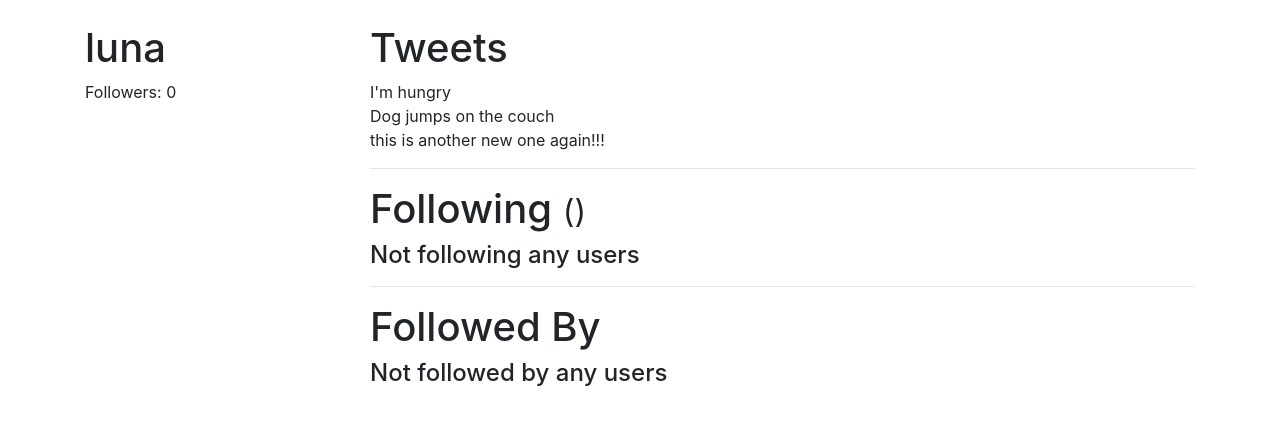
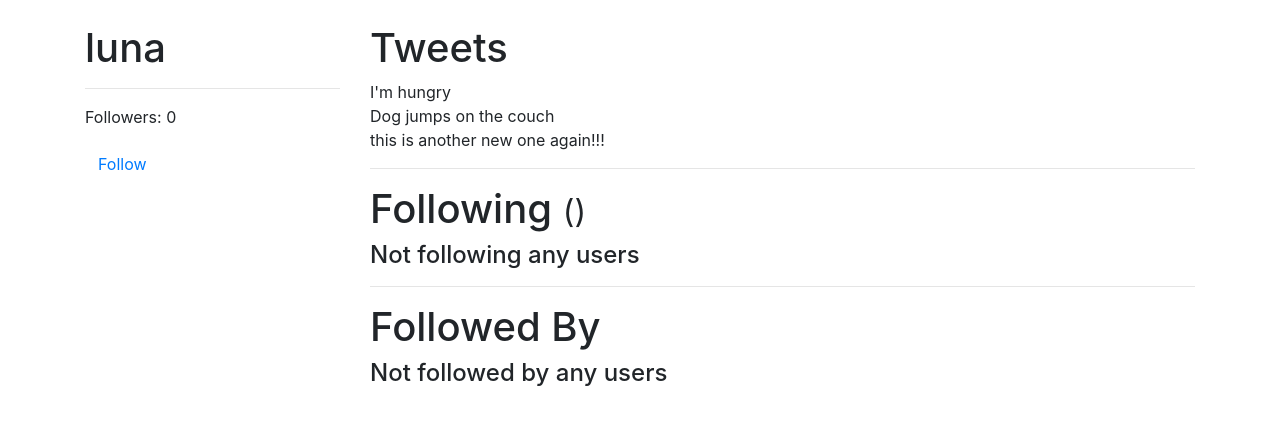
Before and after one commit to kchiv/tweet_me, a Django app: a page that uses accounts/templates/accounts/user_detail.html in a window 1280 px wide. Shown: the part 56-481 px from the top of the page. Run offline with Django 3.2, Linux system fonts and the light colour scheme; data comes from the database, SQL or seed files in the repository; some libraries are stand-ins or nearby versions.

Commit message:
added follow button

```diff
--- a/accounts/templates/accounts/user_detail.html
+++ b/accounts/templates/accounts/user_detail.html
@@ -5,7 +5,11 @@
 
 	<div class="col-sm-3 col-xs-12">
 		<h1>{{ object.username }}</h1>
+		<hr>
 		<p>Followers: {{ object.followed_by.all.count }}</p>
+		<p>
+			<a class="btn btn-link" href="{% url 'profiles:follow' username=object.username %}">Follow</a>
+		</p>
 	</div>
 	<div class="col-sm-9 col-xs-12">
 		<h1>Tweets</h1>
```
